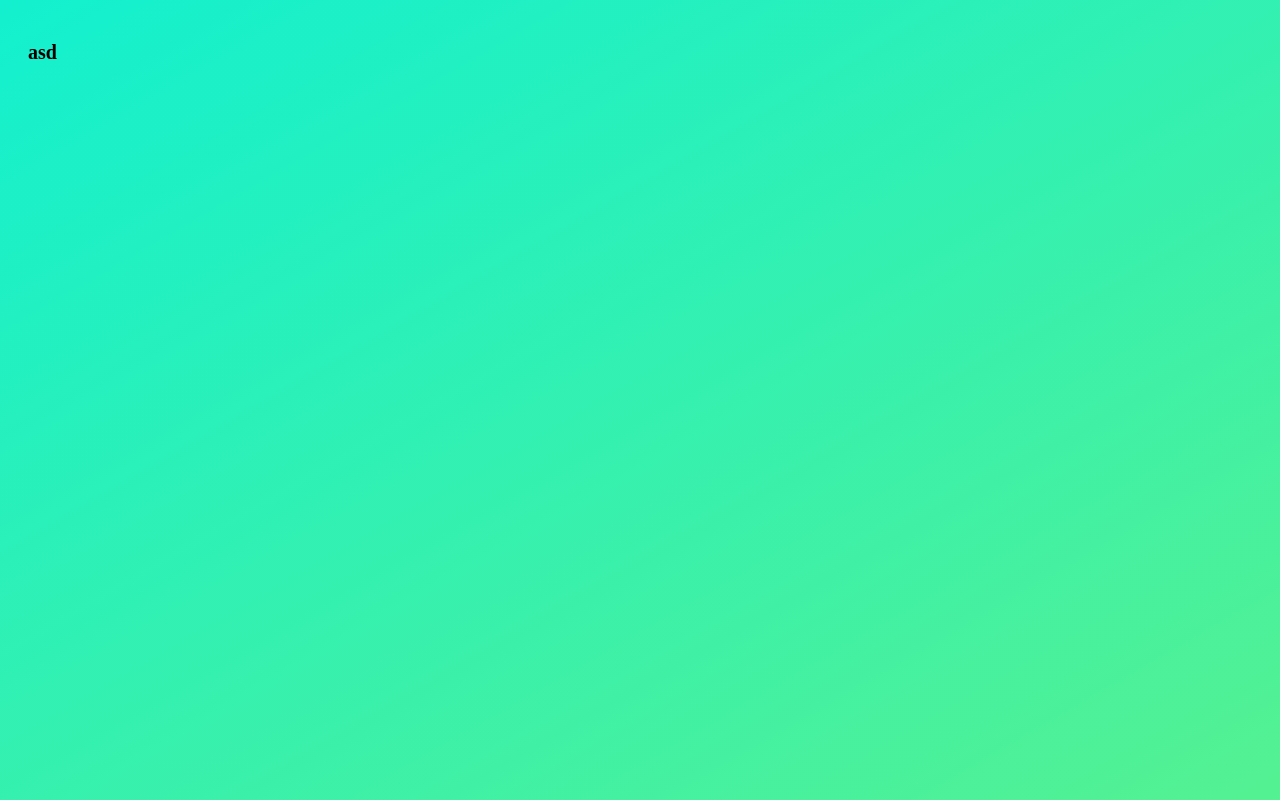
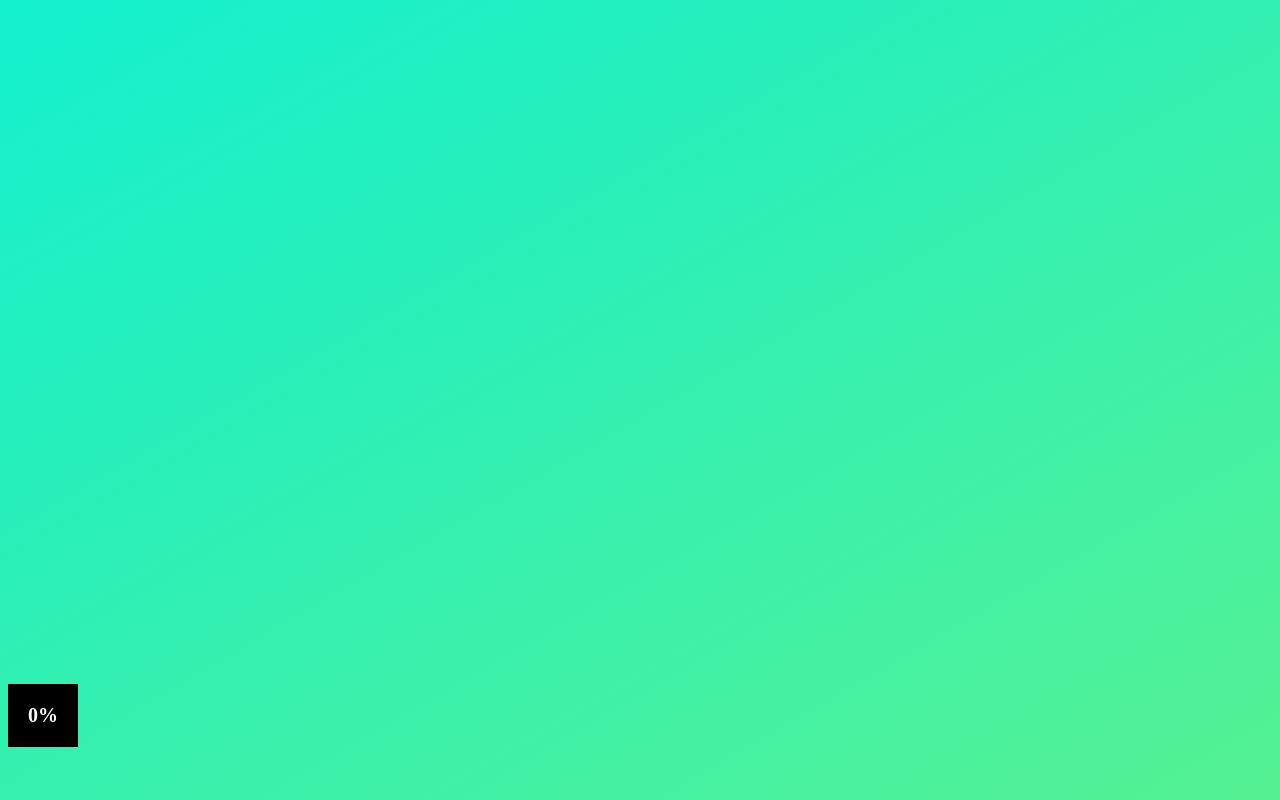
Before and after one commit to FE4902/Eleven-Interactive, a plain HTML site: page Scroll1/index.html in a window 1280 px wide. Shown: the top 800 px of the page. Drawn offline with Linux system fonts and the light colour scheme.

Commit message:
스크롤 값 퍼센트로 나타내기

```diff
--- a/Scroll1/index.html
+++ b/Scroll1/index.html
@@ -11,9 +11,12 @@
 
             h1 {
                 position: fixed;
+                bottom: 5%;
                 padding: 20px;
                 font-size: 15px;
                 font-size: 20px;
+                color: #fff;
+                background-color: #000;
             }
 
             .innerWrap {
@@ -23,15 +26,24 @@
         </style>
     </head>
     <body>
-        <h1>test</h1>
+        <h1>0%</h1>
         <div class="innerWrap"></div>
         <script>
             const h1 = document.querySelector("h1");
-            h1.innerText = "asd";
+            let scrollNum = 0;
+            let documentHeight = 0;
 
             window.addEventListener("scroll", () => {
-                console.log(window.scrollY - window.innerHeight);
+                scrollNum = window.scrollY;
+                documentHeight =
+                    document.body.scrollHeight - window.innerHeight;
+
+                h1.innerText = percent(scrollNum, documentHeight) + "%";
             });
+
+            const percent = (num, total) => {
+                return ((num / total) * 100).toFixed(0);
+            };
         </script>
     </body>
 </html>
```
